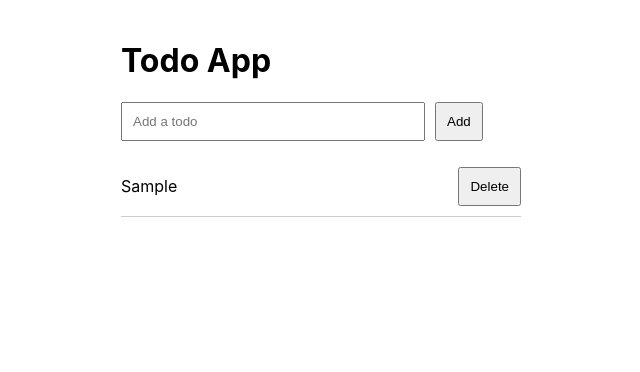
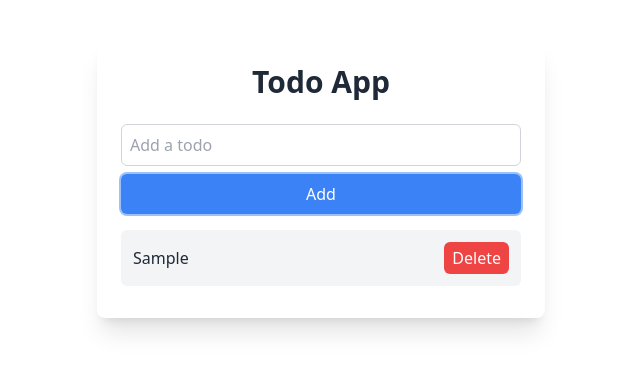
Before and after one commit to aimaduddin/react-todo-app, a React (Create React App) app: page / in a window 1280 px wide. Both pictures are taken after typing "Sample" into the empty fields and a click on the button "Add". Shown: the top 372 px of the page, without its empty margins (319-959 px from the left). Built offline with nearby package versions, Linux system fonts and the light colour scheme.

Commit message:
adding tailwind

```diff
--- a/package.json
+++ b/package.json
@@ -34,5 +34,10 @@
       "last 1 firefox version",
       "last 1 safari version"
     ]
+  },
+  "devDependencies": {
+    "autoprefixer": "^10.4.20",
+    "postcss": "^8.4.47",
+    "tailwindcss": "^3.4.13"
   }
 }
--- /dev/null
+++ b/postcss.config.js
@@ -0,0 +1,6 @@
+module.exports = {
+  plugins: {
+    tailwindcss: {},
+    autoprefixer: {},
+  },
+}
--- a/src/App.js
+++ b/src/App.js
@@ -1,5 +1,4 @@
 import React, { useState } from 'react';
-import './App.css';
 
 function App() {
   const [todos, setTodos] = useState([]);
@@ -24,27 +23,38 @@ function App() {
   };
 
   return (
-    <div className="App">
-      <h1>Todo App</h1>
-      <form onSubmit={addTodo}>
+    <div className="max-w-md mx-auto mt-10 p-6 bg-white rounded-lg shadow-xl">
+      <h1 className="text-3xl font-bold mb-6 text-center text-gray-800">Todo App</h1>
+      <form onSubmit={addTodo} className="mb-4">
         <input
           type="text"
           value={input}
           onChange={(e) => setInput(e.target.value)}
           placeholder="Add a todo"
+          className="w-full p-2 border border-gray-300 rounded-md mr-2 focus:outline-none focus:ring-2 focus:ring-blue-500"
         />
-        <button type="submit">Add</button>
+        <button
+          type="submit"
+          className="w-full mt-2 bg-blue-500 text-white p-2 rounded-md hover:bg-blue-600 focus:outline-none focus:ring-2 focus:ring-blue-500 focus:ring-opacity-50"
+        >
+          Add
+        </button>
       </form>
       <ul>
         {todos.map(todo => (
-          <li key={todo.id}>
+          <li key={todo.id} className="flex items-center justify-between p-3 bg-gray-100 rounded-md mb-2">
             <span
-              style={{ textDecoration: todo.completed ? 'line-through' : 'none' }}
+              className={`cursor-pointer ${todo.completed ? 'line-through text-gray-500' : 'text-gray-800'}`}
               onClick={() => toggleTodo(todo.id)}
             >
               {todo.text}
             </span>
-            <button onClick={() => deleteTodo(todo.id)}>Delete</button>
+            <button
+              onClick={() => deleteTodo(todo.id)}
+              className="ml-2 px-2 py-1 bg-red-500 text-white rounded-md hover:bg-red-600 focus:outline-none focus:ring-2 focus:ring-red-500 focus:ring-opacity-50"
+            >
+              Delete
+            </button>
           </li>
         ))}
       </ul>
--- a/src/index.css
+++ b/src/index.css
@@ -1,13 +1,3 @@
-body {
-  margin: 0;
-  font-family: -apple-system, BlinkMacSystemFont, 'Segoe UI', 'Roboto', 'Oxygen',
-    'Ubuntu', 'Cantarell', 'Fira Sans', 'Droid Sans', 'Helvetica Neue',
-    sans-serif;
-  -webkit-font-smoothing: antialiased;
-  -moz-osx-font-smoothing: grayscale;
-}
-
-code {
-  font-family: source-code-pro, Menlo, Monaco, Consolas, 'Courier New',
-    monospace;
-}
+@tailwind base;
+@tailwind components;
+@tailwind utilities;
--- a/src/index.js
+++ b/src/index.js
@@ -2,7 +2,6 @@ import React from 'react';
 import ReactDOM from 'react-dom/client';
 import './index.css';
 import App from './App';
-import reportWebVitals from './reportWebVitals';
 
 const root = ReactDOM.createRoot(document.getElementById('root'));
 root.render(
@@ -10,8 +9,3 @@ root.render(
     <App />
   </React.StrictMode>
 );
-
-// If you want to start measuring performance in your app, pass a function
-// to log results (for example: reportWebVitals(console.log))
-// or send to an analytics endpoint. Learn more: https://bit.ly/CRA-vitals
-reportWebVitals();
--- /dev/null
+++ b/tailwind.config.js
@@ -0,0 +1,10 @@
+/** @type {import('tailwindcss').Config} */
+module.exports = {
+  content: [
+    "./src/**/*.{js,jsx,ts,tsx}",
+  ],
+  theme: {
+    extend: {},
+  },
+  plugins: [],
+}
```
Also changed, not shown: 1 other file (tests, documents, lock files or other folders).
